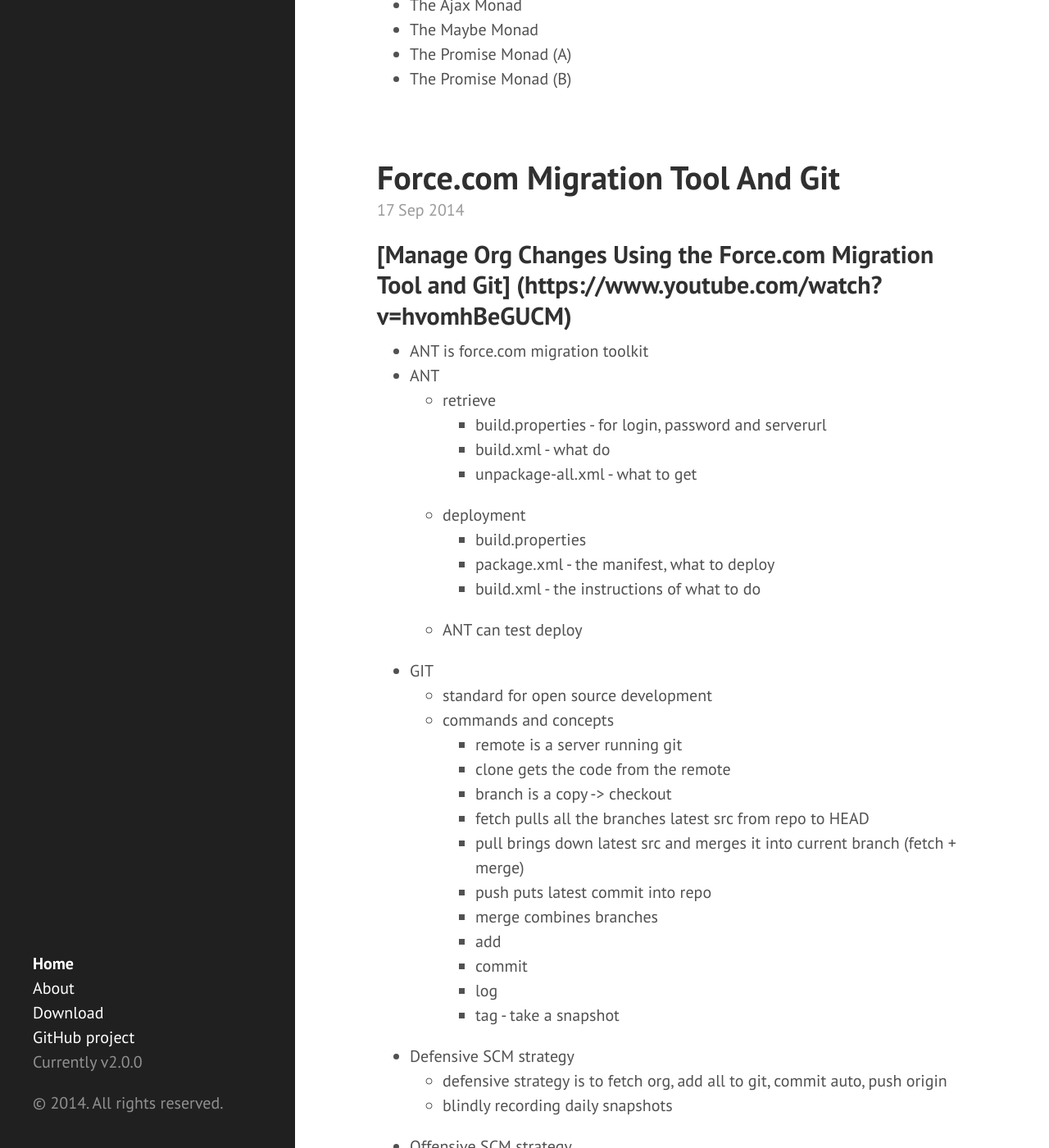
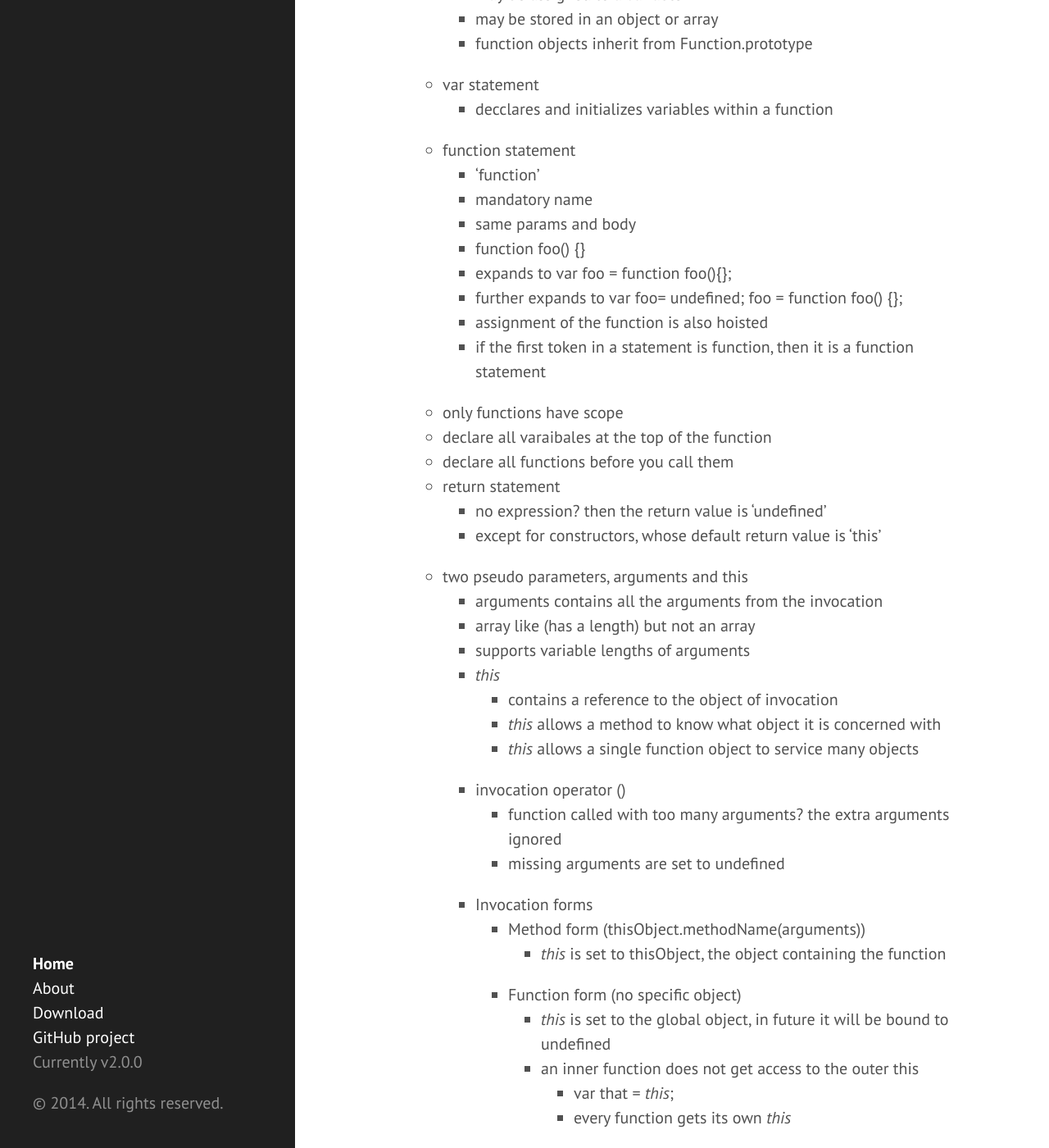
Before and after one commit to eneiand/eneiand.github.io, a Jekyll site: the page built from index.html, in a window 1280 px wide and 1400 px high, scrolled down 8994 px. Shown: the whole window at 82% size. Built offline with Jekyll 4.4.1, drawn with Linux system fonts in a browser that asks for light colours; Markdown is read by kramdown in place of the engine named in the settings; the list of posts is cut into pages by our own code; some of the changed text lies outside the part shown.

Commit message:
Update 2014-09-17-javascript-good-parts.md

```diff
--- a/_posts/2014-09-17-javascript-good-parts.md
+++ b/_posts/2014-09-17-javascript-good-parts.md
@@ -210,6 +210,61 @@
 ### Function The Ultimate
 
 * Background on Functions
+  * just functions for everything -> method, class, constructor, modules
+  * function expression
+    *  'function' creates a function value (executable object)
+    *  optional name, used for recursion or stacktrace
+    *  parameters
+    *  body
+    *  function objects are first class
+      * passed as an argument to a function
+      * may be returned from a function
+      * may be assigned to a variable
+      * may be stored in an object or array
+    * function objects inherit from Function.prototype
+  * var statement
+    * decclares and initializes variables within a function
+  * function statement
+    * 'function'
+    * mandatory name
+    *  same params and body
+    *  function foo() {}
+      * expands to var foo = function foo(){};
+      * further expands to var foo= undefined; foo = function foo() {};
+      * assignment of the function is also hoisted
+    * if the first token in a statement is function, then it is a function statement
+  * only functions have scope
+  * declare all varaibales at the top of the function
+  * declare all functions before you call them
+  * return statement
+    * no expression? then the return value is 'undefined'
+    * except for constructors, whose default return value is 'this'
+  * two pseudo parameters, arguments and this
+    * arguments contains all the arguments from the invocation
+    * array like (has a length) but not an array
+    * supports variable lengths of arguments
+    * _this_
+      * contains a reference to the object of invocation
+      * _this_ allows a method to know what object it is concerned with
+      * _this_ allows a single function object to service many objects
+    * invocation operator  ()
+      * function called with too many arguments? the extra arguments ignored
+      * missing arguments are set to undefined
+    * Invocation forms
+      * Method form (thisObject.methodName(arguments))
+        * _this_ is set to thisObject, the object containing the function
+      * Function form (no specific object)
+        * _this_ is set to the global object, in future it will be bound to undefined
+        * an inner function does not get access to the outer this
+          * var that = _this_;
+          * every function gets its own _this_
+      * Constructor form (new FunctionValue(arguments))
+        * a new object ({}) is created and assigned to _this_
+        * if no explicit return value, then _this_ will be returned
+      * Apply form (functionObject.apply(thisObject, arguments))
+        *  _this_ is set explicitly
+      * _this_ is bound at invocation time
+
 * Functions as Subroutines
 * Protoypal Inheritance (A)
 * Prototypal Inheritance (B)
```
